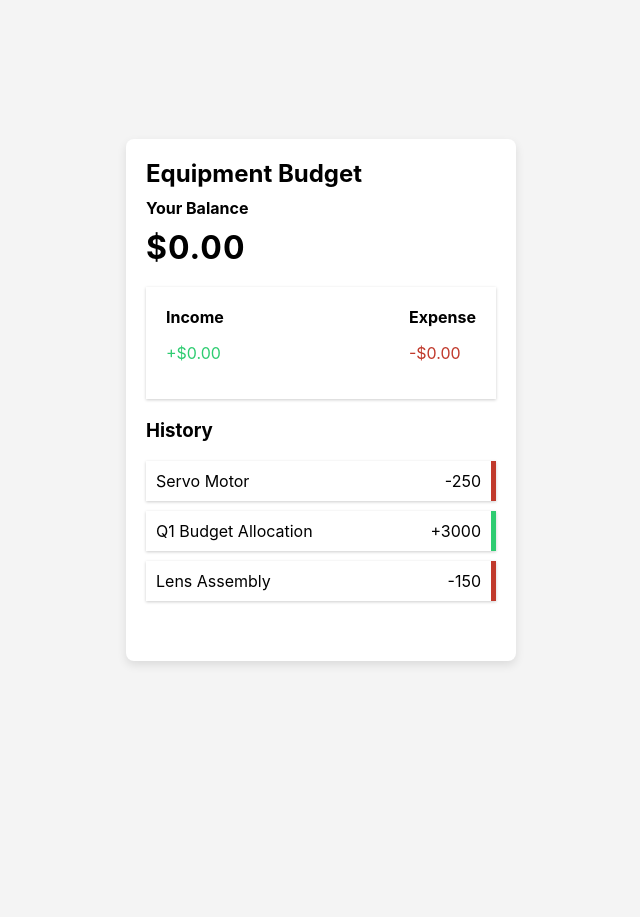
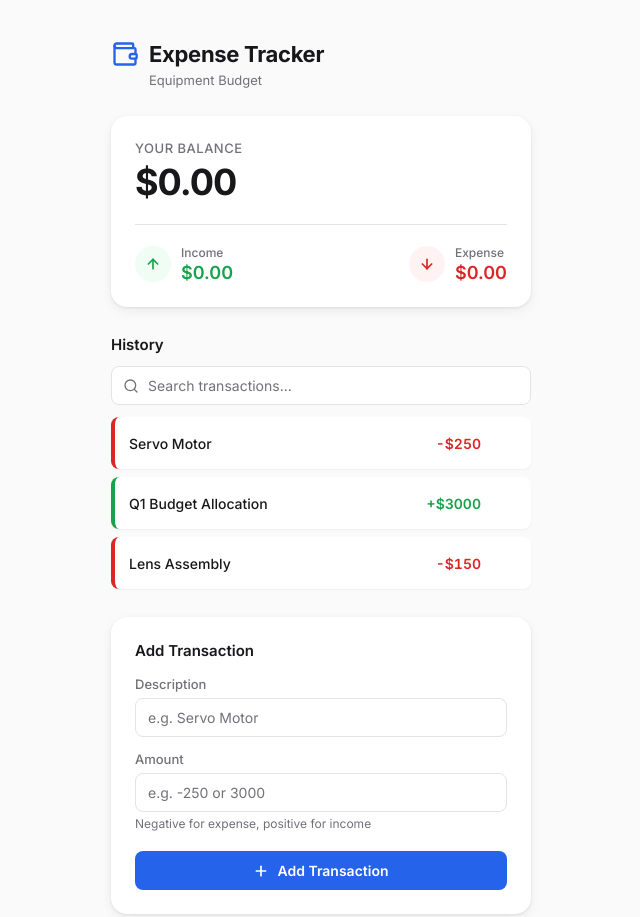
Before and after one commit to weikhang95/expense-tracker, a plain HTML site: page index.html in a window 1280 px wide. Shown: the whole page, without its empty margins (319-959 px from the left). Before the commit the page ends 800 px from the top, so only its background shows below. Drawn offline with Linux system fonts and the light colour scheme.

Commit message:
feat: Redesign the expense tracker UI with a new layout, extract styles to a dedicated CSS file using design tokens, and add search and transaction form functionality.

```diff
--- a/index.html
+++ b/index.html
@@ -4,40 +4,93 @@
   <meta charset="UTF-8">
   <meta name="viewport" content="width=device-width, initial-scale=1.0">
   <title>Expense Tracker Pro</title>
-  <style>
-    body { font-family: -apple-system, BlinkMacSystemFont, "Segoe UI", Roboto, Helvetica, Arial, sans-serif;
-background-color: #f4f4f4; display: flex; flex-direction: column; align-items: center; justify-content: center;
-min-height: 100vh; margin: 0; }
-    .container { background: #fff; padding: 20px; border-radius: 8px; box-shadow: 0 4px 10px rgba(0,0,0,0.1);
-width: 350px; }
-    h2, h4 { margin: 0 0 10px 0; }
-    h1 { margin: 0 0 20px 0; font-size: 32px; letter-spacing: 1px; }
-    .inc-exp-container { display: flex; justify-content: space-between; background-color: #fff; box-shadow: 0
-1px 3px rgba(0,0,0,0.2); padding: 20px; margin: 20px 0; }
-    .list { list-style-type: none; padding: 0; margin-bottom: 40px; }
-    .list li { background-color: #fff; box-shadow: 0 1px 3px rgba(0,0,0,0.2); display: flex; justify-content:
-space-between; position: relative; padding: 10px; margin: 10px 0; border-right: 5px solid #2ecc71; }
-    .list li.minus { border-right-color: #c0392b; }
-    .delete-btn { cursor: pointer; background-color: #e74c3c; border: 0; color: #fff; font-size: 14px;
-line-height: 20px; padding: 2px 5px; position: absolute; top: 50%; left: 0; transform: translate(-100%, -50%);
-opacity: 0; transition: opacity 0.3s ease; }
-    .list li:hover .delete-btn { opacity: 1; }
-  </style>
+  <link rel="preconnect" href="https://fonts.googleapis.com">
+  <link rel="preconnect" href="https://fonts.gstatic.com" crossorigin>
+  <link href="https://fonts.googleapis.com/css2?family=Inter:wght@400;500;600;700&display=swap" rel="stylesheet">
+  <link rel="stylesheet" href="styles.css">
 </head>
 <body>
-  <div class="container">
-    <h2>Equipment Budget</h2>
-    <h4>Your Balance</h4>
-    <h1 id="balance">$0.00</h1>
+  <div class="app">
 
-    <div class="inc-exp-container">
-      <div><h4>Income</h4><p id="money-plus" style="color: #2ecc71;">+$0.00</p></div>
-      <div><h4>Expense</h4><p id="money-minus" style="color: #c0392b;">-$0.00</p></div>
-    </div>
+    <!-- Header -->
+    <header class="header">
+      <div class="header__brand">
+        <svg class="header__icon" xmlns="http://www.w3.org/2000/svg" viewBox="0 0 24 24" fill="none" stroke="currentColor" stroke-width="2" stroke-linecap="round" stroke-linejoin="round">
+          <path d="M19 7V4a1 1 0 0 0-1-1H5a2 2 0 0 0 0 4h15a1 1 0 0 1 1 1v4h-3a2 2 0 0 0 0 4h3a1 1 0 0 0 1-1v-2.5"/>
+          <path d="M3 5v14a2 2 0 0 0 2 2h15a1 1 0 0 0 1-1v-4"/>
+        </svg>
+        <h1 class="header__title">Expense Tracker</h1>
+      </div>
+      <p class="header__subtitle">Equipment Budget</p>
+    </header>
 
-    <h3>History</h3>
-    <ul id="list" class="list">
-      </ul>
+    <main>
+      <!-- Balance Card -->
+      <section class="balance-card">
+        <p class="balance-card__label">Your Balance</p>
+        <h2 class="balance-card__amount" id="balance">$0.00</h2>
+        <div class="balance-card__divider"></div>
+        <div class="balance-card__row">
+          <div class="balance-card__stat">
+            <div class="balance-card__icon-circle balance-card__icon-circle--income">
+              <svg xmlns="http://www.w3.org/2000/svg" viewBox="0 0 24 24" fill="none" stroke="currentColor" stroke-width="2.5" stroke-linecap="round" stroke-linejoin="round">
+                <line x1="12" y1="19" x2="12" y2="5"/><polyline points="5 12 12 5 19 12"/>
+              </svg>
+            </div>
+            <div>
+              <p class="balance-card__stat-label">Income</p>
+              <p class="balance-card__stat-value balance-card__stat-value--income" id="money-plus">$0.00</p>
+            </div>
+          </div>
+          <div class="balance-card__stat">
+            <div class="balance-card__icon-circle balance-card__icon-circle--expense">
+              <svg xmlns="http://www.w3.org/2000/svg" viewBox="0 0 24 24" fill="none" stroke="currentColor" stroke-width="2.5" stroke-linecap="round" stroke-linejoin="round">
+                <line x1="12" y1="5" x2="12" y2="19"/><polyline points="19 12 12 19 5 12"/>
+              </svg>
+            </div>
+            <div>
+              <p class="balance-card__stat-label">Expense</p>
+              <p class="balance-card__stat-value balance-card__stat-value--expense" id="money-minus">$0.00</p>
+            </div>
+          </div>
+        </div>
+      </section>
+
+      <!-- History -->
+      <section class="history">
+        <h3 class="history__heading">History</h3>
+        <div class="search-wrapper">
+          <svg class="search-wrapper__icon" xmlns="http://www.w3.org/2000/svg" viewBox="0 0 24 24" fill="none" stroke="currentColor" stroke-width="2" stroke-linecap="round" stroke-linejoin="round">
+            <circle cx="11" cy="11" r="8"/><line x1="21" y1="21" x2="16.65" y2="16.65"/>
+          </svg>
+          <input class="search-wrapper__input" type="text" id="search" placeholder="Search transactions..." />
+        </div>
+        <ul id="list" class="transaction-list"></ul>
+      </section>
+
+      <!-- Add Transaction Form -->
+      <section class="form" id="form-section">
+        <h3 class="form__heading">Add Transaction</h3>
+        <form id="form">
+          <div class="form__group">
+            <label class="form__label" for="text">Description</label>
+            <input class="form__input" type="text" id="text" placeholder="e.g. Servo Motor" />
+          </div>
+          <div class="form__group">
+            <label class="form__label" for="amount">Amount</label>
+            <input class="form__input" type="number" id="amount" placeholder="e.g. -250 or 3000" />
+            <p class="form__hint">Negative for expense, positive for income</p>
+          </div>
+          <button class="form__submit" type="submit">
+            <svg xmlns="http://www.w3.org/2000/svg" viewBox="0 0 24 24" fill="none" stroke="currentColor" stroke-width="2.5" stroke-linecap="round" stroke-linejoin="round">
+              <line x1="12" y1="5" x2="12" y2="19"/><line x1="5" y1="12" x2="19" y2="12"/>
+            </svg>
+            Add Transaction
+          </button>
+        </form>
+      </section>
+    </main>
+
   </div>
   <script src="script.js"></script>
 </body>
--- a/script.js
+++ b/script.js
@@ -2,6 +2,10 @@ const balance = document.getElementById('balance');
 const money_plus = document.getElementById('money-plus');
 const money_minus = document.getElementById('money-minus');
 const list = document.getElementById('list');
+const form = document.getElementById('form');
+const text = document.getElementById('text');
+const amount = document.getElementById('amount');
+const searchInput = document.getElementById('search');
 
 // Dummy data to start with
 const dummyTransactions = [
@@ -18,8 +22,11 @@ function addTransactionDOM(transaction) {
   const item = document.createElement('li');
   item.classList.add(transaction.amount < 0 ? 'minus' : 'plus');
   item.innerHTML = `
-    ${transaction.text} <span>${sign}${Math.abs(transaction.amount)}</span>
-    <button class="delete-btn" onclick="removeTransaction(${transaction.id})">x</button>
+    <span class="transaction-name">${transaction.text}</span>
+    <span class="transaction-amount">${sign}$${Math.abs(transaction.amount)}</span>
+    <button class="delete-btn" onclick="removeTransaction(${transaction.id})">
+      <svg xmlns="http://www.w3.org/2000/svg" viewBox="0 0 24 24" fill="none" stroke="currentColor" stroke-width="2" stroke-linecap="round" stroke-linejoin="round"><line x1="18" y1="6" x2="6" y2="18"/><line x1="6" y1="6" x2="18" y2="18"/></svg>
+    </button>
   `;
   list.appendChild(item);
 }
@@ -53,6 +60,40 @@ function removeTransaction(id) {
   // Missing init() or updateDOM() call here!
 }
 
+// BUG 3: Search filter doesn't actually filter the displayed list
+// It filters the 'transactions' array instead of creating a temp copy, ruining the state
+function filterTransactions(e) {
+  const term = e.target.value.toLowerCase();
+  transactions = transactions.filter(t => t.text.toLowerCase().includes(term));
+  init(); // This will permanently delete transactions that don't match!
+}
+
+// BUG 4: Form submission adds data but uses 'amount.value' which is a string
+// This will exacerbate the Bug 1 math issue
+function addTransaction(e) {
+  e.preventDefault();
+
+  if (text.value.trim() === '' || amount.value.trim() === '') {
+    alert('Please add a text and amount');
+  } else {
+    const transaction = {
+      id: Math.floor(Math.random() * 100000000),
+      text: text.value,
+      amount: amount.value // String bug!
+    };
+
+    transactions.push(transaction);
+    addTransactionDOM(transaction);
+    updateValues();
+
+    text.value = '';
+    amount.value = '';
+  }
+}
+
+searchInput.addEventListener('input', filterTransactions);
+form.addEventListener('submit', addTransaction);
+
 // Init app
 function init() {
   list.innerHTML = '';
--- /dev/null
+++ b/styles.css
@@ -0,0 +1,380 @@
+/* ── Design Tokens ──────────────────────────────── */
+:root {
+  --bg:        #FAFAFA;
+  --surface:   #FFFFFF;
+  --primary:   #18181B;
+  --muted:     #71717A;
+  --border:    #E4E4E7;
+  --accent:    #2563EB;
+  --accent-hover: #1D4ED8;
+  --income:    #16A34A;
+  --income-bg: #F0FDF4;
+  --expense:   #DC2626;
+  --expense-bg:#FEF2F2;
+
+  --shadow-sm:  0 1px 2px rgba(0,0,0,.05);
+  --shadow-md:  0 4px 12px rgba(0,0,0,.06), 0 1px 3px rgba(0,0,0,.08);
+  --shadow-lg:  0 10px 30px rgba(0,0,0,.08), 0 2px 6px rgba(0,0,0,.06);
+
+  --radius-sm:  8px;
+  --radius-md:  12px;
+  --radius-lg:  16px;
+  --radius-full:9999px;
+
+  --font: 'Inter', -apple-system, BlinkMacSystemFont, "Segoe UI", Roboto, Helvetica, Arial, sans-serif;
+  --transition: 0.2s ease;
+}
+
+/* ── Reset & Base ──────────────────────────────── */
+*, *::before, *::after { box-sizing: border-box; margin: 0; padding: 0; }
+
+body {
+  font-family: var(--font);
+  background: var(--bg);
+  color: var(--primary);
+  display: flex;
+  justify-content: center;
+  min-height: 100vh;
+  padding: 40px 16px;
+  -webkit-font-smoothing: antialiased;
+}
+
+/* ── App Container ─────────────────────────────── */
+.app {
+  width: 100%;
+  max-width: 420px;
+}
+
+/* ── Header ────────────────────────────────────── */
+.header {
+  margin-bottom: 28px;
+}
+
+.header__brand {
+  display: flex;
+  align-items: center;
+  gap: 10px;
+  margin-bottom: 4px;
+}
+
+.header__icon {
+  width: 28px;
+  height: 28px;
+  color: var(--accent);
+}
+
+.header__title {
+  font-size: 22px;
+  font-weight: 700;
+  letter-spacing: -0.3px;
+}
+
+.header__subtitle {
+  font-size: 13px;
+  color: var(--muted);
+  font-weight: 400;
+  margin-left: 38px;
+}
+
+/* ── Balance Card ──────────────────────────────── */
+.balance-card {
+  background: var(--surface);
+  border-radius: var(--radius-lg);
+  box-shadow: var(--shadow-md);
+  padding: 24px;
+  margin-bottom: 28px;
+}
+
+.balance-card__label {
+  font-size: 13px;
+  color: var(--muted);
+  font-weight: 500;
+  text-transform: uppercase;
+  letter-spacing: 0.5px;
+  margin-bottom: 4px;
+}
+
+.balance-card__amount {
+  font-size: 36px;
+  font-weight: 700;
+  letter-spacing: -1px;
+  margin-bottom: 20px;
+}
+
+.balance-card__divider {
+  height: 1px;
+  background: var(--border);
+  margin-bottom: 20px;
+}
+
+.balance-card__row {
+  display: flex;
+  justify-content: space-between;
+  gap: 16px;
+}
+
+.balance-card__stat {
+  display: flex;
+  align-items: center;
+  gap: 10px;
+}
+
+.balance-card__icon-circle {
+  width: 36px;
+  height: 36px;
+  border-radius: var(--radius-full);
+  display: flex;
+  align-items: center;
+  justify-content: center;
+  flex-shrink: 0;
+}
+
+.balance-card__icon-circle--income {
+  background: var(--income-bg);
+  color: var(--income);
+}
+
+.balance-card__icon-circle--expense {
+  background: var(--expense-bg);
+  color: var(--expense);
+}
+
+.balance-card__icon-circle svg {
+  width: 16px;
+  height: 16px;
+}
+
+.balance-card__stat-label {
+  font-size: 12px;
+  color: var(--muted);
+  font-weight: 500;
+  margin-bottom: 2px;
+}
+
+.balance-card__stat-value {
+  font-size: 18px;
+  font-weight: 600;
+}
+
+.balance-card__stat-value--income { color: var(--income); }
+.balance-card__stat-value--expense { color: var(--expense); }
+
+/* ── History Section ───────────────────────────── */
+.history {
+  margin-bottom: 28px;
+}
+
+.history__heading {
+  font-size: 15px;
+  font-weight: 600;
+  margin-bottom: 12px;
+}
+
+/* ── Search ─────────────────────────────────────── */
+.search-wrapper {
+  position: relative;
+  margin-bottom: 12px;
+}
+
+.search-wrapper__icon {
+  position: absolute;
+  left: 12px;
+  top: 50%;
+  transform: translateY(-50%);
+  width: 16px;
+  height: 16px;
+  color: var(--muted);
+  pointer-events: none;
+}
+
+.search-wrapper__input {
+  width: 100%;
+  padding: 10px 12px 10px 36px;
+  border: 1px solid var(--border);
+  border-radius: var(--radius-sm);
+  font-family: var(--font);
+  font-size: 14px;
+  color: var(--primary);
+  background: var(--surface);
+  transition: border-color var(--transition), box-shadow var(--transition);
+  outline: none;
+}
+
+.search-wrapper__input::placeholder { color: var(--muted); }
+
+.search-wrapper__input:focus {
+  border-color: var(--accent);
+  box-shadow: 0 0 0 3px rgba(37,99,235,.12);
+}
+
+/* ── Transaction List ──────────────────────────── */
+.transaction-list {
+  list-style: none;
+  display: flex;
+  flex-direction: column;
+  gap: 8px;
+}
+
+.transaction-list:empty::after {
+  content: 'No transactions yet.';
+  display: block;
+  text-align: center;
+  color: var(--muted);
+  font-size: 13px;
+  padding: 24px 0;
+}
+
+.transaction-list li {
+  display: flex;
+  align-items: center;
+  justify-content: space-between;
+  background: var(--surface);
+  border-radius: var(--radius-sm);
+  box-shadow: var(--shadow-sm);
+  padding: 12px 14px;
+  border-left: 4px solid var(--income);
+  position: relative;
+  transition: transform var(--transition), box-shadow var(--transition);
+}
+
+.transaction-list li.minus {
+  border-left-color: var(--expense);
+}
+
+.transaction-list li:hover {
+  transform: translateY(-1px);
+  box-shadow: var(--shadow-md);
+}
+
+.transaction-name {
+  font-size: 14px;
+  font-weight: 500;
+  flex: 1;
+  min-width: 0;
+  overflow: hidden;
+  text-overflow: ellipsis;
+  white-space: nowrap;
+}
+
+.transaction-amount {
+  font-size: 14px;
+  font-weight: 600;
+  font-variant-numeric: tabular-nums;
+  margin-left: 12px;
+  white-space: nowrap;
+}
+
+.transaction-list li.plus .transaction-amount { color: var(--income); }
+.transaction-list li.minus .transaction-amount { color: var(--expense); }
+
+/* ── Delete Button ─────────────────────────────── */
+.delete-btn {
+  width: 28px;
+  height: 28px;
+  border-radius: var(--radius-full);
+  border: none;
+  background: transparent;
+  color: var(--muted);
+  cursor: pointer;
+  display: flex;
+  align-items: center;
+  justify-content: center;
+  margin-left: 8px;
+  flex-shrink: 0;
+  opacity: 0;
+  transition: opacity var(--transition), background var(--transition), color var(--transition);
+}
+
+.delete-btn svg { width: 14px; height: 14px; }
+
+.transaction-list li:hover .delete-btn { opacity: 1; }
+.delete-btn:hover { background: var(--expense-bg); color: var(--expense); }
+
+/* ── Add Transaction Form ──────────────────────── */
+.form {
+  background: var(--surface);
+  border-radius: var(--radius-lg);
+  box-shadow: var(--shadow-md);
+  padding: 24px;
+}
+
+.form__heading {
+  font-size: 15px;
+  font-weight: 600;
+  margin-bottom: 16px;
+}
+
+.form__group {
+  margin-bottom: 14px;
+}
+
+.form__label {
+  display: block;
+  font-size: 13px;
+  font-weight: 500;
+  color: var(--muted);
+  margin-bottom: 6px;
+}
+
+.form__input {
+  width: 100%;
+  padding: 10px 12px;
+  border: 1px solid var(--border);
+  border-radius: var(--radius-sm);
+  font-family: var(--font);
+  font-size: 14px;
+  color: var(--primary);
+  background: var(--surface);
+  transition: border-color var(--transition), box-shadow var(--transition);
+  outline: none;
+}
+
+.form__input::placeholder { color: var(--muted); }
+
+.form__input:focus {
+  border-color: var(--accent);
+  box-shadow: 0 0 0 3px rgba(37,99,235,.12);
+}
+
+.form__hint {
+  font-size: 12px;
+  color: var(--muted);
+  margin-top: 4px;
+}
+
+.form__submit {
+  width: 100%;
+  display: flex;
+  align-items: center;
+  justify-content: center;
+  gap: 8px;
+  padding: 11px 16px;
+  margin-top: 20px;
+  border: none;
+  border-radius: var(--radius-sm);
+  background: var(--accent);
+  color: #fff;
+  font-family: var(--font);
+  font-size: 14px;
+  font-weight: 600;
+  cursor: pointer;
+  transition: background var(--transition), transform var(--transition);
+}
+
+.form__submit svg { width: 16px; height: 16px; }
+.form__submit:hover { background: var(--accent-hover); }
+.form__submit:active { transform: scale(0.98); }
+
+/* ── Responsive ────────────────────────────────── */
+@media (max-width: 480px) {
+  body { padding: 24px 16px; }
+
+  .balance-card__row {
+    flex-direction: column;
+    gap: 12px;
+  }
+
+  .balance-card__amount {
+    font-size: 30px;
+  }
+}
```
Also changed, not shown: 1 other file.
